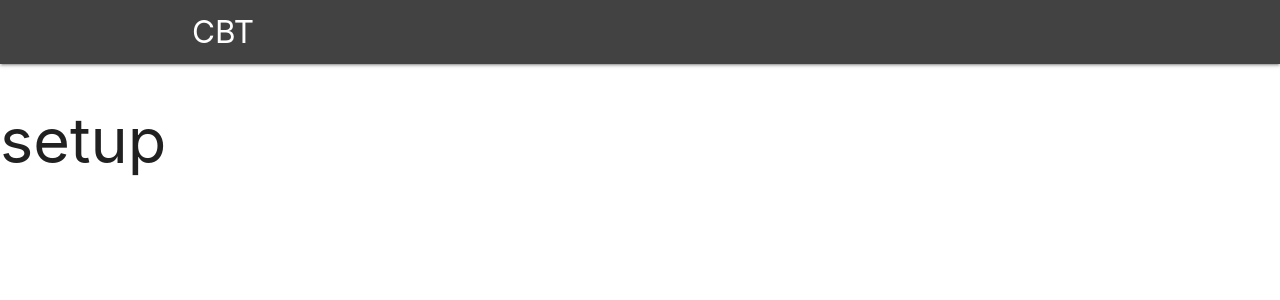
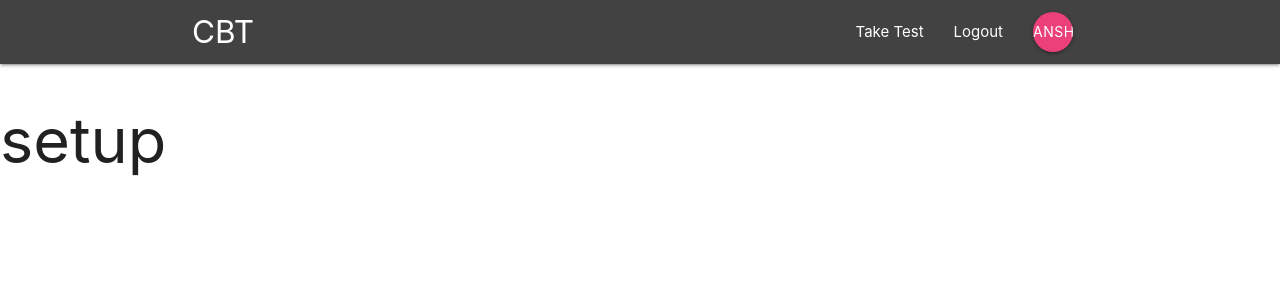
Before and after one commit to Anshu-rai89/OnlineAssement-Frontend, a React (Create React App) app: page / in a window 1280 px wide. Shown: the top 300 px of the page. Built offline with nearby package versions, Linux system fonts and the light colour scheme.

Commit message:
added sigin signout user links to  navbar

```diff
--- a/src/components/layout/navbar.js
+++ b/src/components/layout/navbar.js
@@ -1,6 +1,8 @@
 import React from 'react';
 import {Link} from 'react-router-dom';
 
+
+import SignIn  from '../layout/signinlink';
 
 const Navbar=()=>
 {
@@ -8,6 +10,7 @@ const Navbar=()=>
         <nav className="nav-wrapper grey darken-3 ">
            <div className="container">
                <Link to='/' className="brand-logo">CBT</Link>
+               <SignIn />
                </div>
 
         </nav>
--- a/src/components/layout/signinlink.js
+++ b/src/components/layout/signinlink.js
@@ -0,0 +1,16 @@
+import React from 'react';
+import {NavLink} from 'react-router-dom';
+
+
+const SigninLink=()=>
+{
+    return (
+        <ul className="right">
+            <li><NavLink to='/'>Take Test</NavLink> </li>
+            <li><NavLink to='/'>Logout</NavLink></li>
+            <li><NavLink to='/'className='btn btn-floating pink lighten-1'>Anshu</NavLink></li>
+        </ul>
+    )
+}
+
+export default SigninLink;
```
